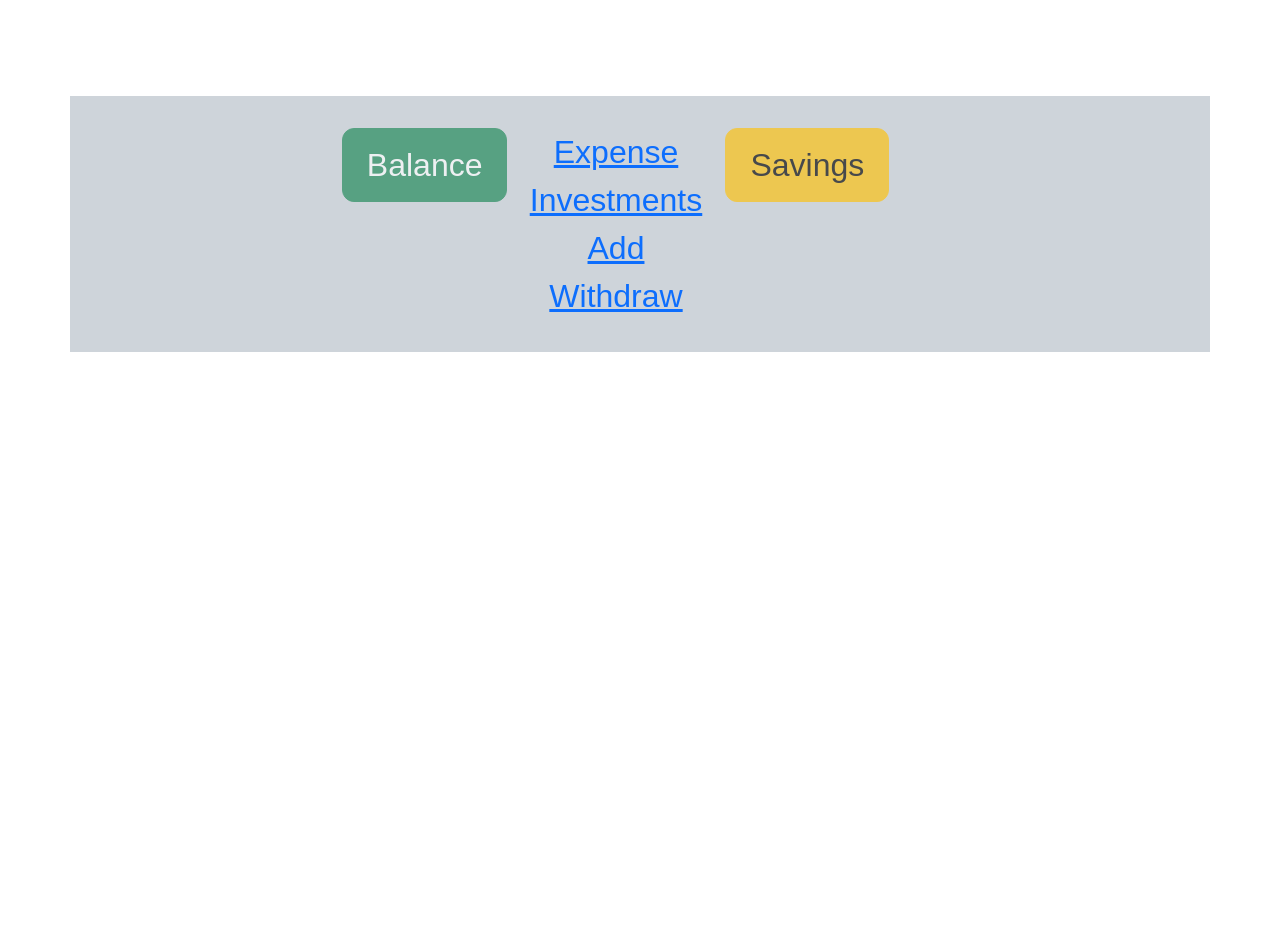
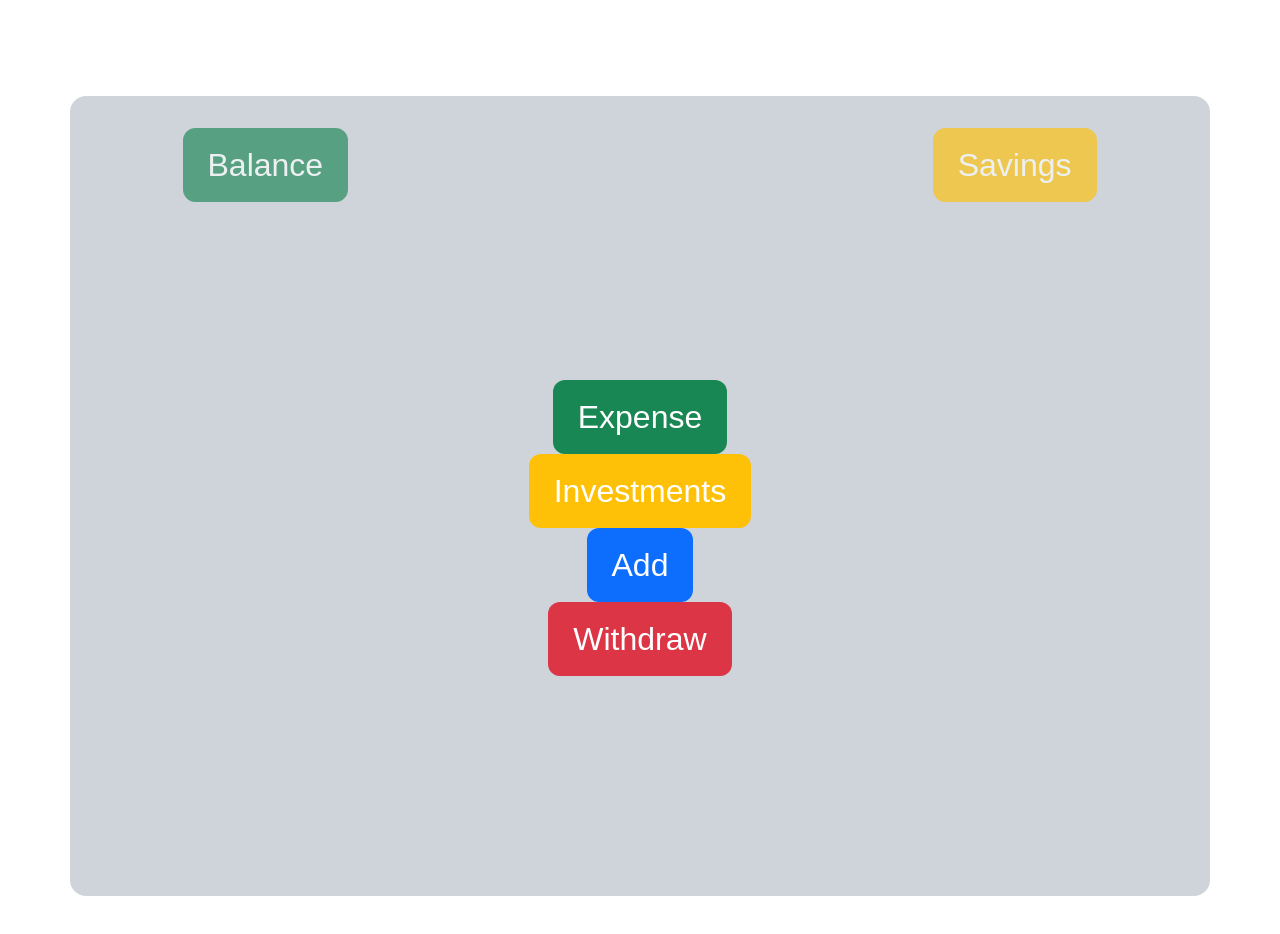
Before and after one commit to gabriel-gregori0/Fintech-Projeto_1, a plain HTML site: page index.html in a window 1280 px wide. Before the commit the page ends 800 px from the top, so only its background shows below. Drawn offline with Linux system fonts and the light colour scheme.

Commit message:
Customizing the middle links

```diff
--- a/assets/css/style.css
+++ b/assets/css/style.css
@@ -7,9 +7,6 @@
 }
 
 .container {
-    min-width: 1000px;
+
+    height: 100vh;
 }
-
-.column-1,.column-2,.column-3 {
-    width: 10%;
-}
--- a/assets/js/script.js
+++ b/assets/js/script.js
@@ -1,8 +1,7 @@
 (() => {
     const container = document.createElement('div');
     container.classList.add("container","mt-5",
-    "mb-5", "p-3","bg-dark-subtle","align-items-center",
-    "justify-content-center","d-flex","flex-column");
+    "mb-5", "p-3","bg-dark-subtle","rounded-3");
     const row = document.createElement('div');
     row.className = "row";
 
@@ -28,22 +27,18 @@ const column1 = () => {
 
 const column2 = () => {
     const col = document.querySelector('.column-2');
-    const row2 = document.createElement('div');
-    col.classList.add("row", "align-items-center");
-    col.appendChild(row2);
-    const col2 = document.createElement('div');
-    col2.classList.add("col-12", "d-flex", "flex-column", "align-items-center");
-    row2.appendChild(col2);
+    col.classList.add("d-flex","flex-column","align-items-center","justify-content-center","vh-100");
 
     const aClass = ["expense","investiments","add","withdraw"];
     const aTexts = ["Expense", "Investments", "Add", "Withdraw"];
+    const colors = ["bg-success", "bg-warning", "bg-primary", "bg-danger"];
 
     for (let i = 0; i < 4; i++) {
         const a = document.createElement('a');
-        a.classList.add(aClass[i], "text-center", "justify-content-center", "d-flex");
+        a.classList.add(aClass[i], "btn",colors[i], "text-white");
         a.innerText = aTexts[i];
 
-        col2.appendChild(a);
+        col.appendChild(a);
     }
 }
 
@@ -51,11 +46,10 @@ const column3 = () => {
     const col3 = document.querySelector('.column-3');
     col3.classList.add("text-center");
     const label = document.createElement('label');
-    label.classList.add("savings","btn","btn-warning","disabled");
+    label.classList.add("savings","btn","btn-warning","disabled","text-white");
     label.innerText = 'Savings';
 
     col3.appendChild(label);
-
 }
 
 column1();
```
